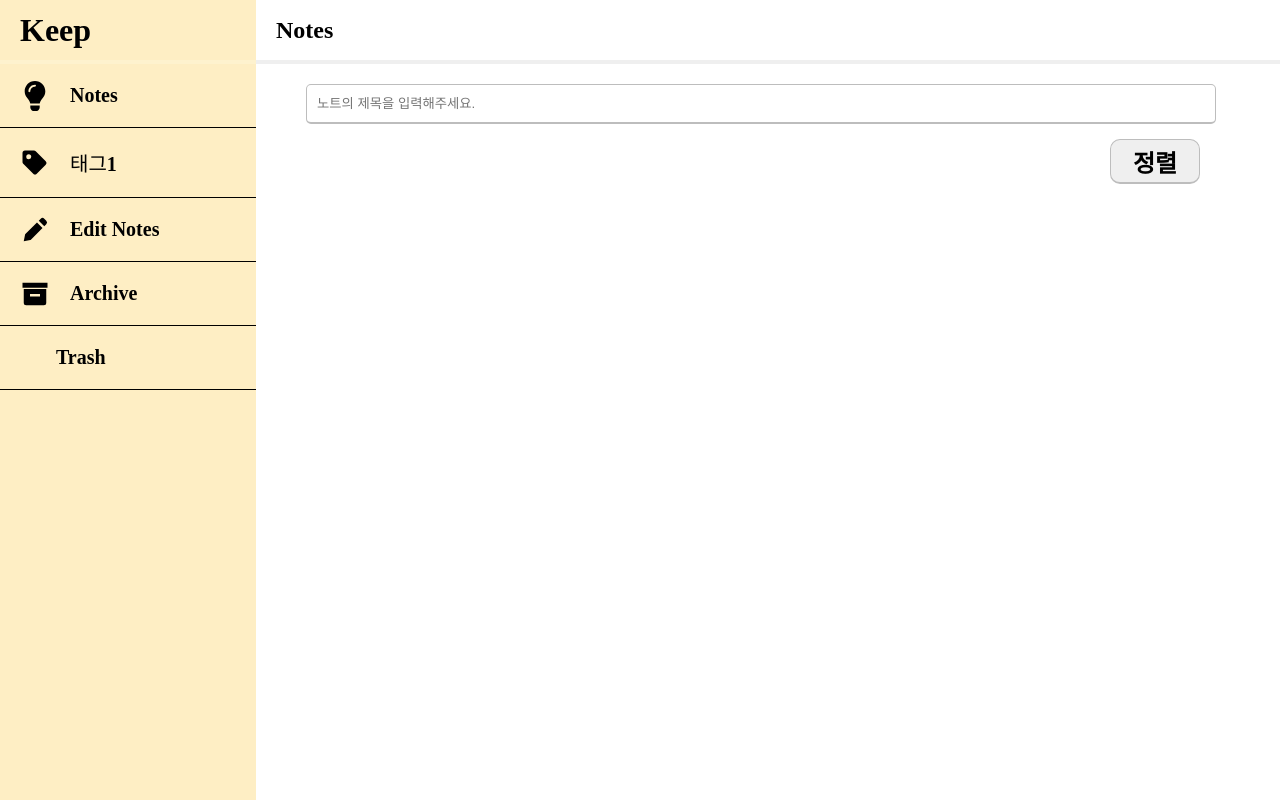
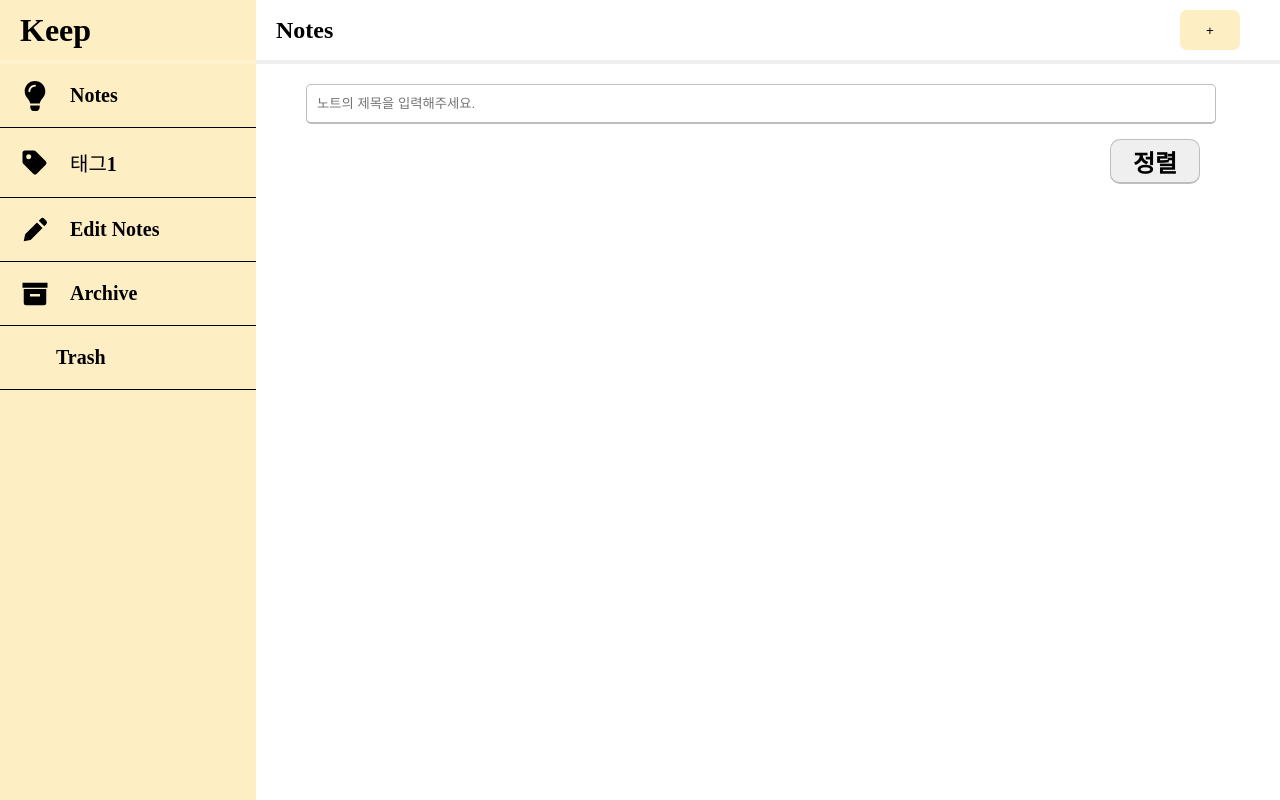
Before and after one commit to dbswl701/react-note, a React (Vite) app: page / in a window 1280 px wide. Built offline with nearby package versions, Linux system fonts and the light colour scheme; some icons are missing.

Commit message:
feat: 네비바에 노트 추가 버튼 추가

```diff
--- a/src/layout/Navbar/Navbar.styles.tsx
+++ b/src/layout/Navbar/Navbar.styles.tsx
@@ -1,9 +1,9 @@
 import { styled } from "styled-components";
 
 export const Container = styled.div`
-  // box-shadow: 0px 20px 15px -5px rgba(0,0,0,0.1);
+  display: flex;
+  flex-direction: row;
   border-bottom: 4px solid rgba(239, 239, 239);
-  // background-color: green;
   width: 80vw;
   height: 60px;
 `;
@@ -14,3 +14,13 @@ export const Title = styled.h1`
   font-size: 1.5rem;
   padding-left: 20px;
 `;
+
+export const AddBtn = styled.button`
+  margin: auto 40px auto auto;
+  height: 40px;
+  width: 60px;
+  background-color: rgb(254, 238,196);
+  border: none;
+  border-radius: 7px;
+  cursor: pointer;
+`;
--- a/src/layout/Navbar/Navbar.tsx
+++ b/src/layout/Navbar/Navbar.tsx
@@ -1,6 +1,6 @@
 import React from 'react'
 import { useLocation } from 'react-router-dom'
-import { Container, Title } from './Navbar.styles';
+import { AddBtn, Container, Title } from './Navbar.styles';
 
 const Navbar = () => {
   // params 들고와서, 제일 상단에 보여주기.
@@ -14,6 +14,7 @@ const Navbar = () => {
       <Title>
         {title}
       </Title>
+      <AddBtn>+</AddBtn>
     </Container>
   )
 }
```
